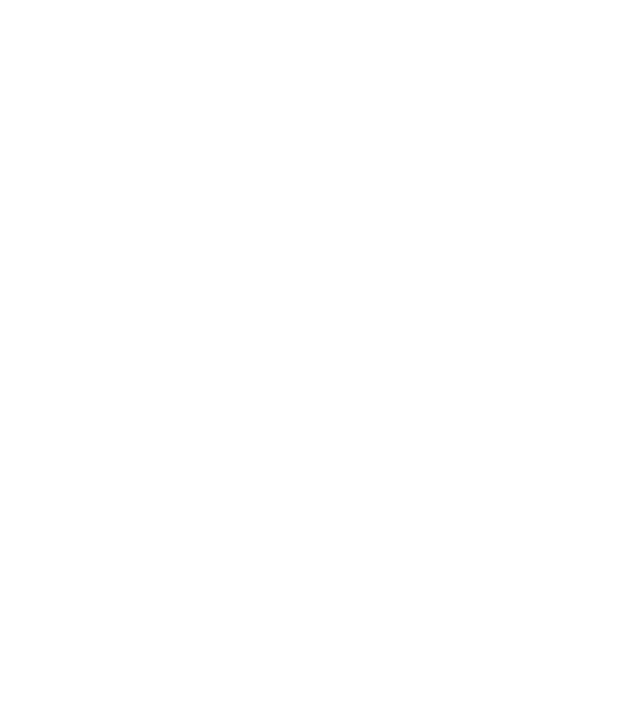
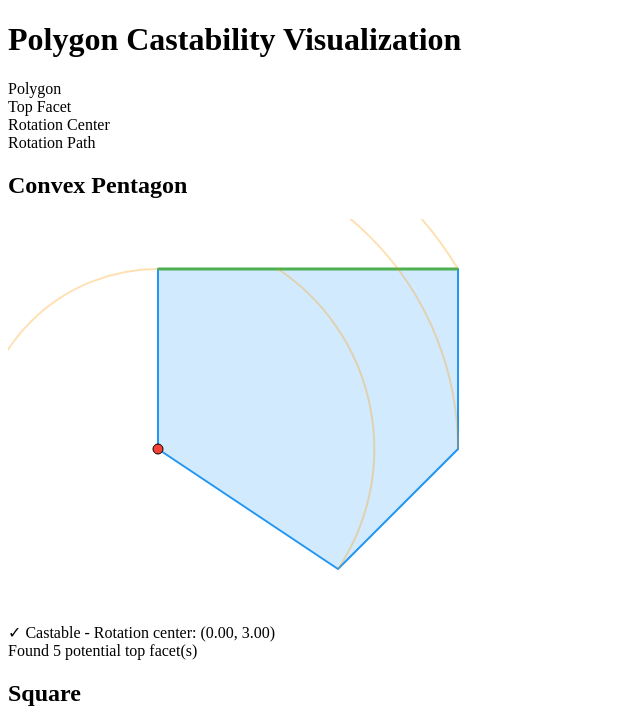
Before and after one commit to NickSily/Polygon-Castability-Sim, a plain HTML site: page index.html in a window 1280 px wide. Shown: the top 724 px of the page, without its empty margins (0-640 px from the left). Drawn offline with Linux system fonts and the light colour scheme.

Commit message:
add visualization

```diff
--- a/index.html
+++ b/index.html
@@ -3,10 +3,37 @@
   <head>
     <meta charset="UTF-8" />
     <meta name="viewport" content="width=device-width, initial-scale=1.0" />
-    <title>Polygon Castability Simulation</title>
-    <script src="./script.js" defer></script>
+    <title>Polygon Castability Visualization</title>
+    <style src="styles.css">
+    </style>
   </head>
   <body>
-    <div id="root"></div>
+    <h1>Polygon Castability Visualization</h1>
+
+    <div class="legend">
+      <div class="legend-item">
+        <div class="legend-color" style="background-color: #2196f3"></div>
+        <span>Polygon</span>
+      </div>
+      <div class="legend-item">
+        <div class="legend-color" style="background-color: #4caf50"></div>
+        <span>Top Facet</span>
+      </div>
+      <div class="legend-item">
+        <div class="legend-color" style="background-color: #f44336"></div>
+        <span>Rotation Center</span>
+      </div>
+      <div class="legend-item">
+        <div
+          class="legend-color"
+          style="background-color: rgba(255, 152, 0, 0.3)"
+        ></div>
+        <span>Rotation Path</span>
+      </div>
+    </div>
+
+    <div id="testContainer"></div>
+
+    <script src="script.js"></script>
   </body>
 </html>
--- a/script.js
+++ b/script.js
@@ -1,8 +1,3 @@
-/**
- * Polygon Castability by Rotation
- * Implementation of algorithm to determine if a polygon can be removed from its mold by rotation.
- */
-
 // Helper functions for vector operations
 const vectorSubtract = (v1, v2) => [v1[0] - v2[0], v1[1] - v2[1]];
 const vectorDot = (v1, v2) => v1[0] * v2[0] + v1[1] * v2[1];
@@ -66,10 +61,16 @@ function rotateToEdge(polygon, topEdge) {
   let edgeFound = false;
   for (let i = 0; i < polygon.length; i++) {
     const edge = [polygon[i], polygon[(i + 1) % polygon.length]];
-    if ((edge[0][0] === topEdge[0][0] && edge[0][1] === topEdge[0][1] &&
-         edge[1][0] === topEdge[1][0] && edge[1][1] === topEdge[1][1]) ||
-        (edge[0][0] === topEdge[1][0] && edge[0][1] === topEdge[1][1] &&
-         edge[1][0] === topEdge[0][0] && edge[1][1] === topEdge[0][1])) {
+    if (
+      (edge[0][0] === topEdge[0][0] &&
+        edge[0][1] === topEdge[0][1] &&
+        edge[1][0] === topEdge[1][0] &&
+        edge[1][1] === topEdge[1][1]) ||
+      (edge[0][0] === topEdge[1][0] &&
+        edge[0][1] === topEdge[1][1] &&
+        edge[1][0] === topEdge[0][0] &&
+        edge[1][1] === topEdge[0][1])
+    ) {
       edgeFound = true;
       break;
     }
@@ -87,7 +88,7 @@ function rotateToEdge(polygon, topEdge) {
   angle = -angle;
 
   // Rotate all vertices
-  const rotatedPolygon = polygon.map(vertex => {
+  const rotatedPolygon = polygon.map((vertex) => {
     const x = vertex[0] * Math.cos(angle) - vertex[1] * Math.sin(angle);
     const y = vertex[0] * Math.sin(angle) + vertex[1] * Math.cos(angle);
     return [x, y];
@@ -95,15 +96,22 @@ function rotateToEdge(polygon, topEdge) {
 
   // Translate so that the leftmost vertex of the edge is at the origin
   const leftVertex = edgeVector[0] <= 0 ? topEdge[0] : topEdge[1];
-  const rotatedLeftVertex = rotatedPolygon.find(v =>
-    Math.abs(v[0] - (leftVertex[0] * Math.cos(angle) - leftVertex[1] * Math.sin(angle))) < 1e-10 &&
-    Math.abs(v[1] - (leftVertex[0] * Math.sin(angle) + leftVertex[1] * Math.cos(angle))) < 1e-10
+  const rotatedLeftVertex = rotatedPolygon.find(
+    (v) =>
+      Math.abs(
+        v[0] -
+          (leftVertex[0] * Math.cos(angle) - leftVertex[1] * Math.sin(angle))
+      ) < 1e-10 &&
+      Math.abs(
+        v[1] -
+          (leftVertex[0] * Math.sin(angle) + leftVertex[1] * Math.cos(angle))
+      ) < 1e-10
   );
 
   const tx = -rotatedLeftVertex[0];
   const ty = -rotatedLeftVertex[1];
 
-  return rotatedPolygon.map(v => [v[0] + tx, v[1] + ty]);
+  return rotatedPolygon.map((v) => [v[0] + tx, v[1] + ty]);
 }
 
 /**
@@ -117,14 +125,19 @@ function getRotationConstraints(polygon, topFacet) {
   const n = polygon.length;
 
   // Find the indices of the top facet vertices
-  let topIndex1 = -1, topIndex2 = -1;
+  let topIndex1 = -1,
+    topIndex2 = -1;
   for (let i = 0; i < n; i++) {
-    if (Math.abs(polygon[i][0] - topFacet[0][0]) < 1e-10 &&
-        Math.abs(polygon[i][1] - topFacet[0][1]) < 1e-10) {
+    if (
+      Math.abs(polygon[i][0] - topFacet[0][0]) < 1e-10 &&
+      Math.abs(polygon[i][1] - topFacet[0][1]) < 1e-10
+    ) {
       topIndex1 = i;
     }
-    if (Math.abs(polygon[i][0] - topFacet[1][0]) < 1e-10 &&
-        Math.abs(polygon[i][1] - topFacet[1][1]) < 1e-10) {
+    if (
+      Math.abs(polygon[i][0] - topFacet[1][0]) < 1e-10 &&
+      Math.abs(polygon[i][1] - topFacet[1][1]) < 1e-10
+    ) {
       topIndex2 = i;
     }
   }
@@ -135,8 +148,10 @@ function getRotationConstraints(polygon, topFacet) {
 
   // For each edge except the top facet
   for (let i = 0; i < n; i++) {
-    if ((i !== topIndex1 || (i + 1) % n !== topIndex2) &&
-        (i !== topIndex2 || (i + 1) % n !== topIndex1)) {
+    if (
+      (i !== topIndex1 || (i + 1) % n !== topIndex2) &&
+      (i !== topIndex2 || (i + 1) % n !== topIndex1)
+    ) {
       const edge = [polygon[i], polygon[(i + 1) % n]];
       const edgeVector = vectorSubtract(edge[1], edge[0]);
       let normal = vectorNormal(edgeVector);
@@ -149,16 +164,16 @@ function getRotationConstraints(polygon, topFacet) {
       if (normal[0] > 0) {
         // Region below half plane passing through bottom vertex
         constraints.push({
-          type: 'below',
+          type: "below",
           normal: normal,
-          point: edge[0][1] < edge[1][1] ? edge[0] : edge[1]  // Choose the bottom vertex
+          point: edge[0][1] < edge[1][1] ? edge[0] : edge[1], // Choose the bottom vertex
         });
       } else if (normal[0] < 0) {
         // Region above half plane passing through top vertex
         constraints.push({
-          type: 'above',
+          type: "above",
           normal: normal,
-          point: edge[0][1] > edge[1][1] ? edge[0] : edge[1]  // Choose the top vertex
+          point: edge[0][1] > edge[1][1] ? edge[0] : edge[1], // Choose the top vertex
         });
       }
       // If normal[0] === 0, the edge is vertical and doesn't constrain the rotation center
@@ -187,8 +202,10 @@ function solveLP(constraints) {
       const vectorToPoint = vectorSubtract(point, constraintPoint);
       const dotProduct = vectorDot(normal, vectorToPoint);
 
-      if ((constraint.type === 'below' && dotProduct < 0) ||
-          (constraint.type === 'above' && dotProduct > 0)) {
+      if (
+        (constraint.type === "below" && dotProduct < 0) ||
+        (constraint.type === "above" && dotProduct > 0)
+      ) {
         return false;
       }
     }
@@ -228,7 +245,10 @@ function solveLP(constraints) {
   // If no intersections found, check the extreme points in each direction
   // (This is a simplification; a real implementation would be more thorough)
   const extremePoints = [
-    [-BOUND, -BOUND], [BOUND, -BOUND], [BOUND, BOUND], [-BOUND, BOUND]
+    [-BOUND, -BOUND],
+    [BOUND, -BOUND],
+    [BOUND, BOUND],
+    [-BOUND, BOUND],
   ];
 
   for (const point of extremePoints) {
@@ -259,7 +279,10 @@ function castabilityByRotation(polygon, topFacet) {
   // Get the rotated top facet
   let rotatedTopFacet = null;
   for (let i = 0; i < rotatedPolygon.length; i++) {
-    const edge = [rotatedPolygon[i], rotatedPolygon[(i + 1) % rotatedPolygon.length]];
+    const edge = [
+      rotatedPolygon[i],
+      rotatedPolygon[(i + 1) % rotatedPolygon.length],
+    ];
     if (Math.abs(edge[0][1] - edge[1][1]) < 1e-10 && edge[0][1] >= 0) {
       rotatedTopFacet = edge;
       break;
@@ -279,7 +302,7 @@ function castabilityByRotation(polygon, topFacet) {
   return center;
 }
 
-// Example usage
+// Main function to check if a polygon is castable
 function isPolygonCastable(polygon) {
   const topFacets = getTopFacets(polygon);
 
@@ -294,7 +317,7 @@ function isPolygonCastable(polygon) {
       return {
         castable: true,
         center: center,
-        topFacet: topFacet
+        topFacet: topFacet,
       };
     }
   }
@@ -302,75 +325,275 @@ function isPolygonCastable(polygon) {
   return { castable: false, message: "Polygon is not castable by rotation" };
 }
 
-// Test cases
-function runTests() {
-  // Test Case 1: Simple convex pentagon (should be castable)
-  const convexPentagon = [
-    [0, 0], [5, 0], [5, 3], [3, 5], [0, 3]
-  ];
+// Visualization functions
+function createCanvas(containerId, width, height) {
+  const canvas = document.createElement("canvas");
+  canvas.width = width;
+  canvas.height = height;
+  document.getElementById(containerId).appendChild(canvas);
+  return canvas;
+}
 
-  // Test Case 2: Square (should be castable from any side)
-  const square = [
-    [0, 0], [5, 0], [5, 5], [0, 5]
-  ];
+function scalePolygon(polygon, scale, offsetX, offsetY) {
+  return polygon.map((p) => [p[0] * scale + offsetX, p[1] * scale + offsetY]);
+}
 
-  // Test Case 3: Triangle (should be castable)
-  const triangle = [
-    [0, 0], [5, 0], [2, 4]
-  ];
+function drawPolygon(
+  ctx,
+  polygon,
+  color = "#2196F3",
+  fillColor = "rgba(33, 150, 243, 0.2)"
+) {
+  ctx.beginPath();
+  ctx.moveTo(polygon[0][0], polygon[0][1]);
 
-  // Test Case 4: Non-convex polygon (L-shape, may not be castable from all sides)
-  const lShape = [
-    [0, 0], [3, 0], [3, 1], [1, 1], [1, 3], [0, 3]
-  ];
+  for (let i = 1; i < polygon.length; i++) {
+    ctx.lineTo(polygon[i][0], polygon[i][1]);
+  }
 
-  // Test Case 5: Star-like shape (complex non-convex)
-  const star = [
-    [3, 0], [4, 2], [6, 2], [5, 3], [6, 5], [3, 4], [0, 5], [1, 3], [0, 2], [2, 2]
-  ];
+  ctx.closePath();
+  ctx.fillStyle = fillColor;
+  ctx.fill();
+  ctx.strokeStyle = color;
+  ctx.lineWidth = 2;
+  ctx.stroke();
+}
 
-  // Test Case 6: U-shape (highly non-convex, challenging for castability)
-  const uShape = [
-    [0, 0], [5, 0], [5, 5], [4, 5], [4, 1], [1, 1], [1, 5], [0, 5]
-  ];
+function drawEdge(ctx, edge, color = "#4CAF50", lineWidth = 3) {
+  ctx.beginPath();
+  ctx.moveTo(edge[0][0], edge[0][1]);
+  ctx.lineTo(edge[1][0], edge[1][1]);
+  ctx.strokeStyle = color;
+  ctx.lineWidth = lineWidth;
+  ctx.stroke();
+}
 
-  // Test Case 7: Arrow shape (non-convex)
-  const arrow = [
-    [0, 0], [2, 0], [3, 1], [4, 0], [6, 0], [3, 3]
-  ];
+function drawRotationCenter(ctx, center, color = "#F44336") {
+  ctx.beginPath();
+  ctx.arc(center[0], center[1], 5, 0, Math.PI * 2);
+  ctx.fillStyle = color;
+  ctx.fill();
+  ctx.strokeStyle = "#000";
+  ctx.lineWidth = 1;
+  ctx.stroke();
+}
 
-  const testCases = [
-    { name: "Convex Pentagon", polygon: convexPentagon },
-    { name: "Square", polygon: square },
-    { name: "Triangle", polygon: triangle },
-    { name: "L-Shape", polygon: lShape },
-    { name: "Star Shape", polygon: star },
-    { name: "U-Shape", polygon: uShape },
-    { name: "Arrow Shape", polygon: arrow }
-  ];
+function drawRotationPath(
+  ctx,
+  polygon,
+  center,
+  color = "rgba(255, 152, 0, 0.3)"
+) {
+  for (const vertex of polygon) {
+    // Calculate radius (distance from center to vertex)
+    const dx = vertex[0] - center[0];
+    const dy = vertex[1] - center[1];
+    const radius = Math.sqrt(dx * dx + dy * dy);
 
-  console.log("=== POLYGON CASTABILITY TEST RESULTS ===");
+    // Calculate start angle
+    const startAngle = Math.atan2(dy, dx);
 
-  for (const test of testCases) {
-    console.log(`\nTesting ${test.name}:`);
-    try {
-      const result = isPolygonCastable(test.polygon);
-      console.log(`- Castable: ${result.castable}`);
-      if (result.castable) {
-        console.log(`- Rotation Center: (${result.center[0].toFixed(2)}, ${result.center[1].toFixed(2)})`);
-        console.log(`- Top Facet: (${result.topFacet[0][0]}, ${result.topFacet[0][1]}) to (${result.topFacet[1][0]}, ${result.topFacet[1][1]})`);
-      } else {
-        console.log(`- Message: ${result.message}`);
-      }
-
-      // Additional detail: How many potential top facets were found
-      const topFacets = getTopFacets(test.polygon);
-      console.log(`- Potential top facets found: ${topFacets.length}`);
-    } catch (error) {
-      console.error(`Error testing ${test.name}:`, error.message);
-    }
+    // Draw arc (clockwise rotation)
+    ctx.beginPath();
+    ctx.arc(
+      center[0],
+      center[1],
+      radius,
+      startAngle,
+      startAngle - Math.PI / 2,
+      true
+    );
+    ctx.strokeStyle = color;
+    ctx.lineWidth = 2;
+    ctx.stroke();
   }
 }
 
-// Run the tests
-runTests();
+function visualizePolygon(testCase) {
+  const containerDiv = document.createElement("div");
+  containerDiv.className = "test-container";
+  containerDiv.innerHTML = `<h2>${testCase.name}</h2>`;
+
+  document.getElementById("testContainer").appendChild(containerDiv);
+
+  // Create a canvas for this test case
+  const canvasId = `canvas-${testCase.name.replace(/\s+/g, "-").toLowerCase()}`;
+  containerDiv.innerHTML += `<canvas id="${canvasId}" width="600" height="400"></canvas>`;
+
+  const canvas = document.getElementById(canvasId);
+  const ctx = canvas.getContext("2d");
+
+  // Clear canvas
+  ctx.clearRect(0, 0, canvas.width, canvas.height);
+
+  // Calculate scale and offset to center the polygon
+  let minX = Infinity,
+    minY = Infinity,
+    maxX = -Infinity,
+    maxY = -Infinity;
+  for (const point of testCase.polygon) {
+    minX = Math.min(minX, point[0]);
+    minY = Math.min(minY, point[1]);
+    maxX = Math.max(maxX, point[0]);
+    maxY = Math.max(maxY, point[1]);
+  }
+
+  const polygonWidth = maxX - minX;
+  const polygonHeight = maxY - minY;
+  const scale = Math.min(
+    (canvas.width - 100) / polygonWidth,
+    (canvas.height - 100) / polygonHeight
+  );
+  const offsetX = (canvas.width - polygonWidth * scale) / 2 - minX * scale;
+  const offsetY = (canvas.height - polygonHeight * scale) / 2 - minY * scale;
+
+  // Scale the polygon to fit the canvas
+  const scaledPolygon = scalePolygon(testCase.polygon, scale, offsetX, offsetY);
+
+  // Get castability result
+  let result;
+  try {
+    result = isPolygonCastable(testCase.polygon);
+
+    // Draw the polygon
+    drawPolygon(ctx, scaledPolygon);
+
+    // Display result info
+    const resultInfo = document.createElement("div");
+    resultInfo.className = "result-info";
+
+    if (result.castable) {
+      resultInfo.innerHTML = `<span class="castable">✓ Castable</span> - Rotation center: (${result.center[0].toFixed(
+        2
+      )}, ${result.center[1].toFixed(2)})`;
+
+      // Scale the top facet
+      const scaledTopFacet = [
+        [
+          result.topFacet[0][0] * scale + offsetX,
+          result.topFacet[0][1] * scale + offsetY,
+        ],
+        [
+          result.topFacet[1][0] * scale + offsetX,
+          result.topFacet[1][1] * scale + offsetY,
+        ],
+      ];
+
+      // Draw the top facet
+      drawEdge(ctx, scaledTopFacet, "#4CAF50");
+
+      // Scale the rotation center
+      const scaledCenter = [
+        result.center[0] * scale + offsetX,
+        result.center[1] * scale + offsetY,
+      ];
+
+      // Draw the rotation center
+      drawRotationCenter(ctx, scaledCenter);
+
+      // Draw rotation paths
+      drawRotationPath(ctx, scaledPolygon, scaledCenter);
+    } else {
+      resultInfo.innerHTML = `<span class="not-castable">✗ Not Castable</span> - ${result.message}`;
+    }
+
+    containerDiv.appendChild(resultInfo);
+
+    // Add facets info
+    const topFacets = getTopFacets(testCase.polygon);
+    const facetsInfo = document.createElement("div");
+    facetsInfo.className = "result-info";
+    facetsInfo.textContent = `Found ${topFacets.length} potential top facet(s)`;
+    containerDiv.appendChild(facetsInfo);
+  } catch (error) {
+    console.error(`Error visualizing ${testCase.name}:`, error.message);
+    const errorInfo = document.createElement("div");
+    errorInfo.className = "result-info not-castable";
+    errorInfo.textContent = `Error: ${error.message}`;
+    containerDiv.appendChild(errorInfo);
+  }
+}
+
+// Test cases
+const testCases = [
+  {
+    name: "Convex Pentagon",
+    polygon: [
+      [0, 0],
+      [5, 0],
+      [5, 3],
+      [3, 5],
+      [0, 3],
+    ],
+  },
+  {
+    name: "Square",
+    polygon: [
+      [0, 0],
+      [5, 0],
+      [5, 5],
+      [0, 5],
+    ],
+  },
+  {
+    name: "Triangle",
+    polygon: [
+      [0, 0],
+      [5, 0],
+      [2, 4],
+    ],
+  },
+  {
+    name: "L-Shape",
+    polygon: [
+      [0, 0],
+      [3, 0],
+      [3, 1],
+      [1, 1],
+      [1, 3],
+      [0, 3],
+    ],
+  },
+  {
+    name: "Star Shape",
+    polygon: [
+      [3, 0],
+      [4, 2],
+      [6, 2],
+      [5, 3],
+      [6, 5],
+      [3, 4],
+      [0, 5],
+      [1, 3],
+      [0, 2],
+      [2, 2],
+    ],
+  },
+  {
+    name: "U-Shape",
+    polygon: [
+      [0, 0],
+      [5, 0],
+      [5, 5],
+      [4, 5],
+      [4, 1],
+      [1, 1],
+      [1, 5],
+      [0, 5],
+    ],
+  },
+  {
+    name: "Arrow Shape",
+    polygon: [
+      [0, 0],
+      [2, 0],
+      [3, 1],
+      [4, 0],
+      [6, 0],
+      [3, 3],
+    ],
+  },
+];
+
+// Visualize each test case
+testCases.forEach(visualizePolygon);
--- a/styles.css
+++ b/styles.css
@@ -0,0 +1,76 @@
+body {
+  font-family: Arial, sans-serif;
+  margin: 20px;
+  background-color: #f5f5f5;
+}
+h1 {
+  color: #333;
+  text-align: center;
+}
+.test-container {
+  background-color: white;
+  border-radius: 8px;
+  padding: 15px;
+  margin-bottom: 20px;
+  box-shadow: 0 2px 4px rgba(0, 0, 0, 0.1);
+}
+.test-container h2 {
+  margin-top: 0;
+  color: #444;
+  border-bottom: 1px solid #eee;
+  padding-bottom: 8px;
+}
+.result-info {
+  margin: 10px 0;
+  font-size: 14px;
+}
+.not-castable {
+  color: #d32f2f;
+  font-weight: bold;
+}
+.castable {
+  color: #388e3c;
+  font-weight: bold;
+}
+canvas {
+  border: 1px solid #ddd;
+  display: block;
+  margin: 10px auto;
+  background-color: #fff;
+}
+.control-panel {
+  display: flex;
+  justify-content: center;
+  margin: 10px 0;
+}
+button {
+  background-color: #4caf50;
+  color: white;
+  border: none;
+  padding: 8px 16px;
+  margin: 0 5px;
+  border-radius: 4px;
+  cursor: pointer;
+  font-size: 14px;
+}
+button:hover {
+  background-color: #45a049;
+}
+.legend {
+  display: flex;
+  flex-wrap: wrap;
+  justify-content: center;
+  margin: 15px 0;
+  font-size: 14px;
+}
+.legend-item {
+  display: flex;
+  align-items: center;
+  margin: 0 15px;
+}
+.legend-color {
+  width: 20px;
+  height: 20px;
+  margin-right: 5px;
+  border: 1px solid #ccc;
+}
```
